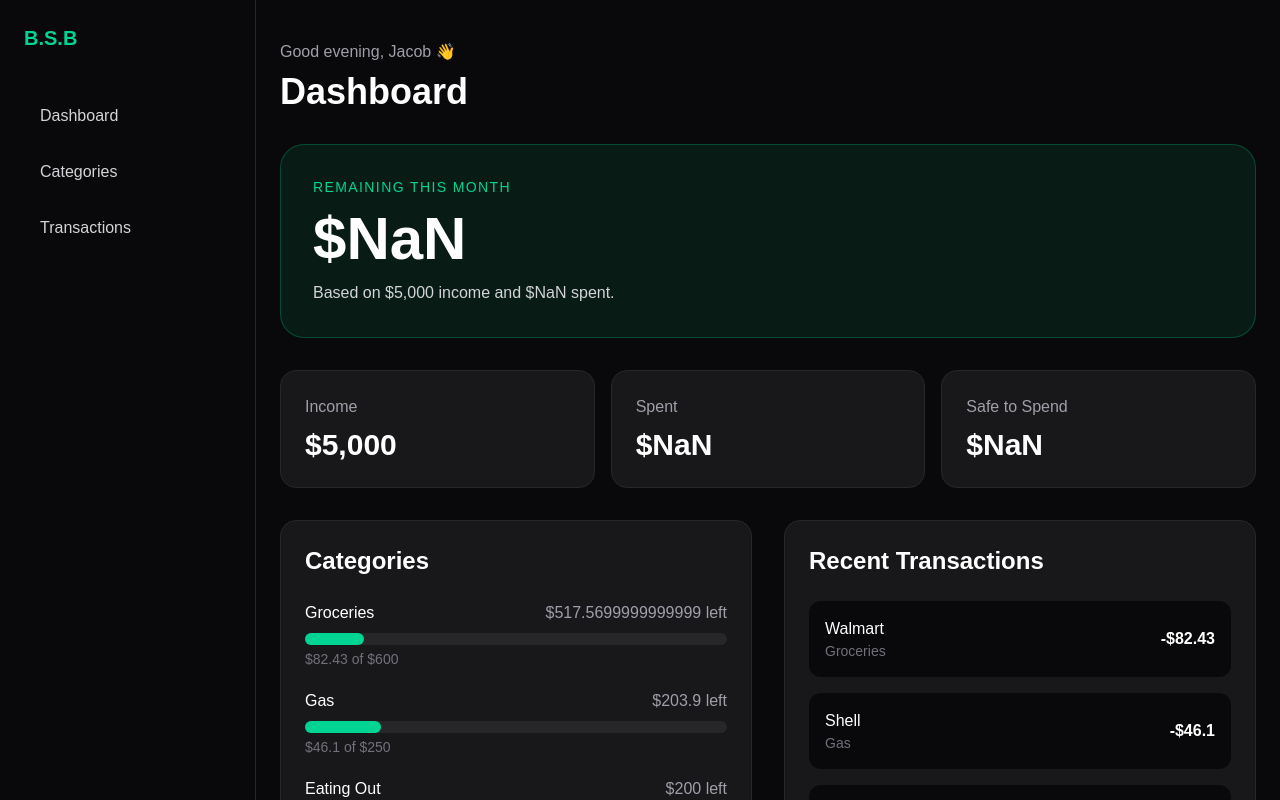
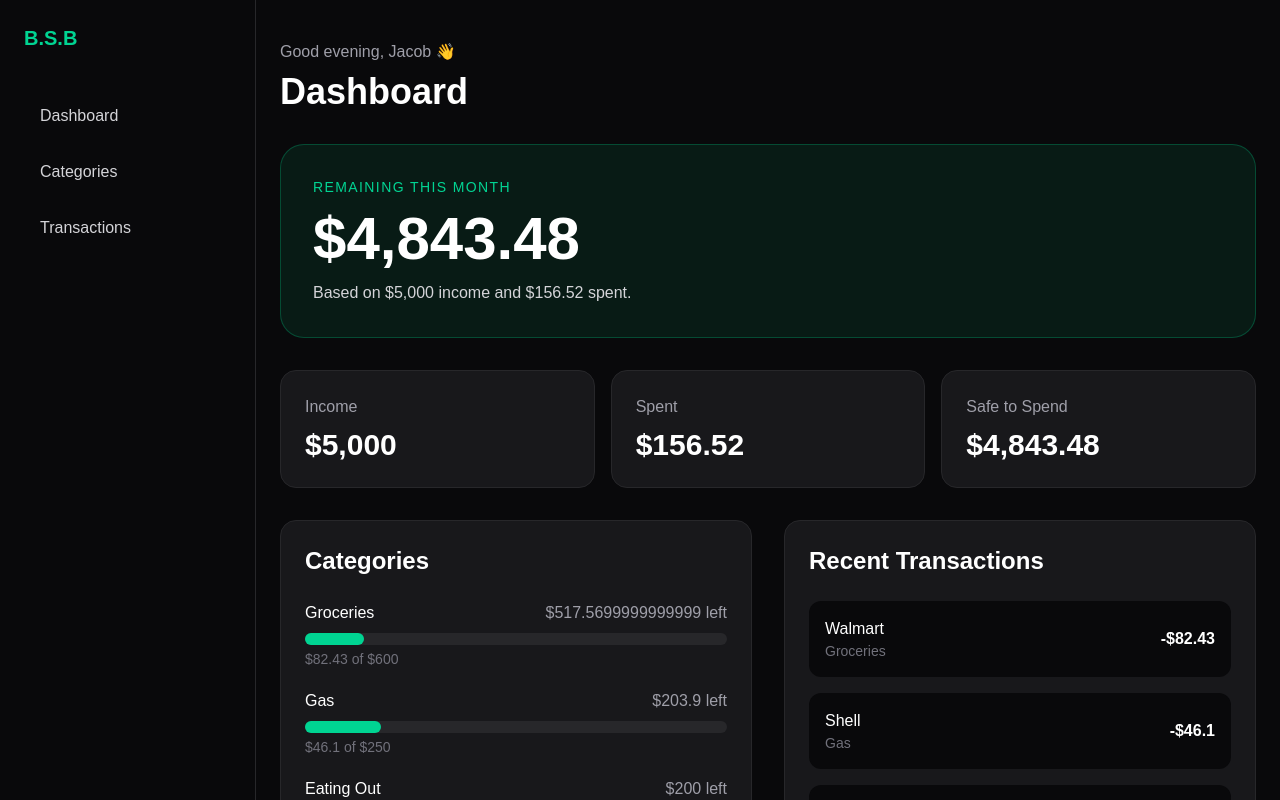
Before and after one commit to jacobaybee-rgb/budget-app, a Next.js app: page /dashboard in a window 1280 px wide. Shown: the top 800 px of the page. Built offline with nearby package versions, Linux system fonts and the light colour scheme.

Commit message:
Fix dashboard claculations after transaction refactor

```diff
--- a/app/dashboard/page.tsx
+++ b/app/dashboard/page.tsx
@@ -1,7 +1,6 @@
 "use client";
 
 import { useBudget } from "@/context/BudgetContext";
-import DashboardHeader from "@/components/DashboardHeader";
 import SummaryCard from "@/components/SummaryCard";
 import CategoryList from "@/components/CategoryList";
 import TransactionList from "@/components/TransactionList";
@@ -11,10 +10,12 @@ export default function Dashboard() {
   const { categories, transactions } = useBudget();
 
   const income = 5000;
-  const spent = categories.reduce(
-    (total, category) => total + category.spent,
+
+  const spent = transactions.reduce(
+    (total, transaction) => total + transaction.amount,
     0
   );
+
   const remaining = income - spent;
   return (
     <main className="flex min-h-screen bg-zinc-950 text-white">
@@ -41,8 +42,9 @@ export default function Dashboard() {
             <SummaryCard label="Safe to Spend" value={`$${remaining.toLocaleString()}`} />
         </div>
 
-        <div className="mt-8 grid gap-8 lg:grid-cols-2">
-          <CategoryList categories={categories} transactions={transactions} />          <TransactionList transactions={transactions} />
+       <div className="mt-8 grid gap-8 lg:grid-cols-2">
+          <CategoryList categories={categories} transactions={transactions} />
+          <TransactionList transactions={transactions} />
         </div>
       </section>
     </main>
```
